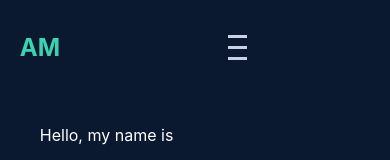
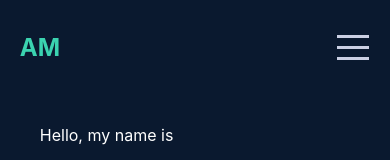
Before and after one commit to midth002/react-portfolio, a React (Create React App) app in the folder client/: page / in a window 390 px wide. Shown: the top 160 px of the page. Built offline with nearby package versions, Linux system fonts and the light colour scheme.

Commit message:
Changed the hamburger menu 'x' size.

```diff
--- a/client/src/components/navbar/hamburger/hamburger.scss
+++ b/client/src/components/navbar/hamburger/hamburger.scss
@@ -12,11 +12,11 @@
         justify-content: space-between;
         cursor: pointer;
         position: relative;
-        left: 60%;
+        left: 130%;
         z-index: 4;
 
             span {
-                width: 12%;
+                width: 32px;
                 height: 3px;
                 background-color: $lightestSlate;
                 transform-origin: left;
--- a/client/src/components/navbar/menu/menu.scss
+++ b/client/src/components/navbar/menu/menu.scss
@@ -37,12 +37,14 @@
                 font-weight: 300;
                 width: 100%;
                 display: block;
+                font-family: $font-mono;
 
                 li {
 
                     margin-bottom: 30px;
                     &:hover {
                         color: $brightGreen;
+                        font-size: 32px;
                     }
 
                     a {
```
